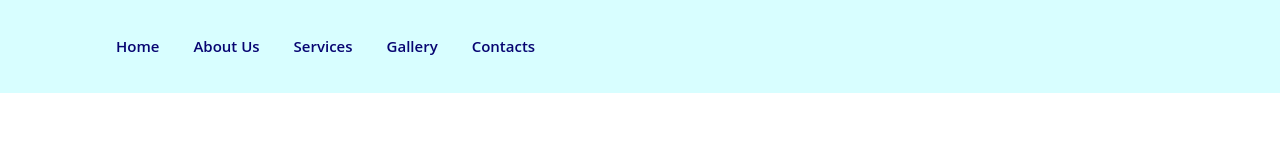
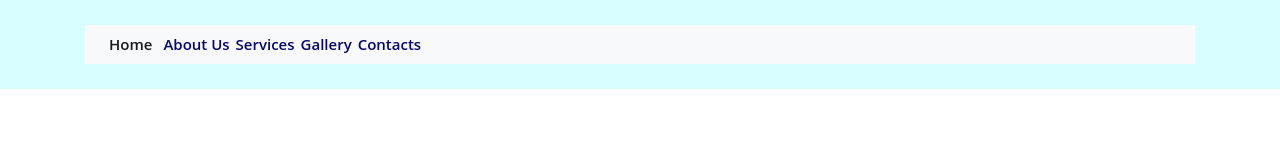
Before and after one commit to mohduzair/project, a plain HTML site: page index.html in a window 1280 px wide. Drawn offline with nearby package versions, Linux system fonts and the light colour scheme.

Commit message:
fixed navbar

```diff
--- a/index.html
+++ b/index.html
@@ -18,15 +18,19 @@
 <body>
   <header id="header" class="fixed-top">
     <div class="container">
-      <nav class="nav-menu">
-        <ul>
-          <li class="active"><a href="index.html">Home</a></li>
-          <li><a href="#about">About Us</a></li>
-          <li><a href="#services">Services</a></li>
-          <li><a href="#gallery">Gallery</a></li>
-          <li><a href="#contacts">Contacts</a></li>
-
+      <nav class="navbar navbar-expand-lg navbar-light bg-light nav-menu">
+        <button class="navbar-toggler" type="button" data-toggle="collapse" data-target="#navbarSupportedContent" aria-controls="navbarSupportedContent" aria-expanded="false" aria-label="Toggle navigation">
+          <span class="navbar-toggler-icon"></span>
+        </button>
+        <div class="collapse navbar-collapse" id="navbarSupportedContent">
+        <ul class="navbar-nav mr-auto">
+          <li class="nav-item active"><a class="nav-link" href="index.html">Home</a></li>
+          <li class="nav-item"><a href="#about">About Us</a></li>
+          <li class="nav-item"><a href="#services">Services</a></li>
+          <li class="nav-item"><a href="#gallery">Gallery</a></li>
+          <li class="nav-item"><a href="#contacts">Contacts</a></li>
         </ul>
+      </div>
       </nav>
     </div>
   </header>
```
